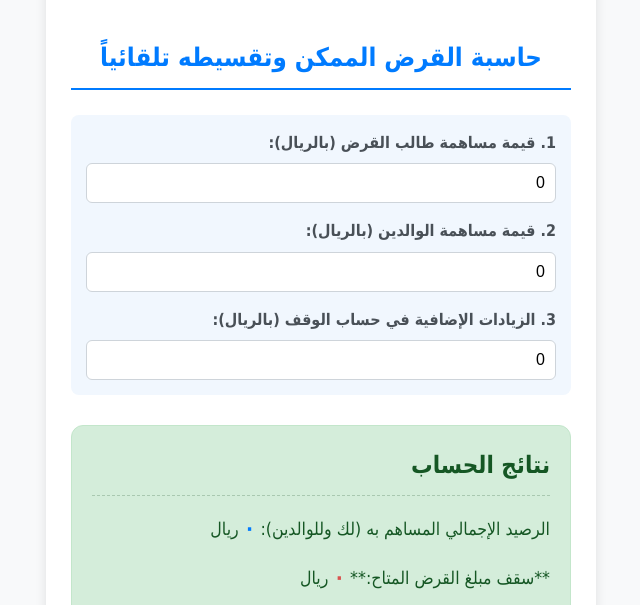
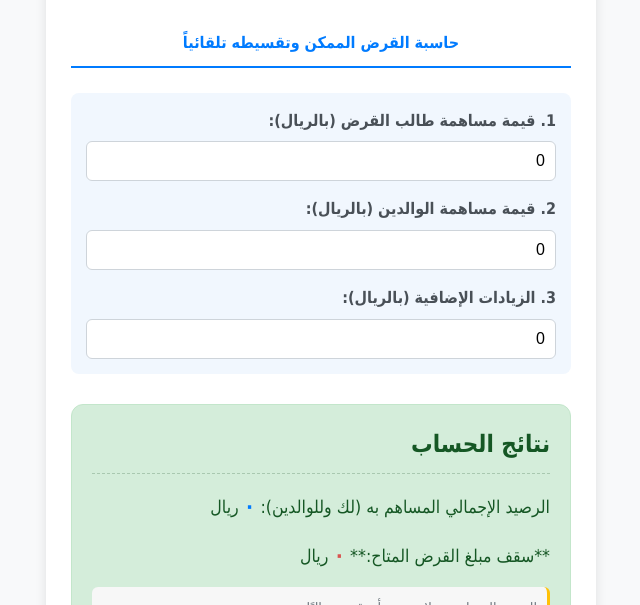
Before and after one commit to MahmoudKamal7/calculator3, a plain HTML site: page index.html in a window 1280 px wide. Shown: the part 145-750 px from the top of the page, without its empty margins (319-959 px from the left). Drawn offline with Linux system fonts and the light colour scheme.

Commit message:
Update index.html

```diff
--- a/index.html
+++ b/index.html
@@ -36,7 +36,7 @@
             color: #007bff; /* أزرق أساسي */
             text-align: center;
             margin-bottom: 25px;
-            font-size: 1.6em; /* حجم خط مناسب ليكون في سطر واحد */
+            font-size: 1em; /* حجم خط مناسب ليكون في سطر واحد */
             border-bottom: 2px solid #007bff;
             padding-bottom: 10px;
             white-space: nowrap; /* يمنع النص من النزول لسطر جديد */
@@ -137,7 +137,7 @@
         <label for="parents-contribution" style="margin-top: 15px;">2. قيمة مساهمة الوالدين (بالريال):</label>
         <input type="number" id="parents-contribution" value="0" min="0" oninput="calculateLoan()">
 
-        <label for="additional-deposits" style="margin-top: 15px;">3. الزيادات الإضافية في حساب الوقف (بالريال):</label>
+        <label for="additional-deposits" style="margin-top: 15px;">3. الزيادات الإضافية (بالريال):</label>
         <input type="number" id="additional-deposits" value="0" min="0" oninput="calculateLoan()">
     </div>
 
@@ -331,4 +331,5 @@
 </script>
 
 </body>
+
 </html>
```
